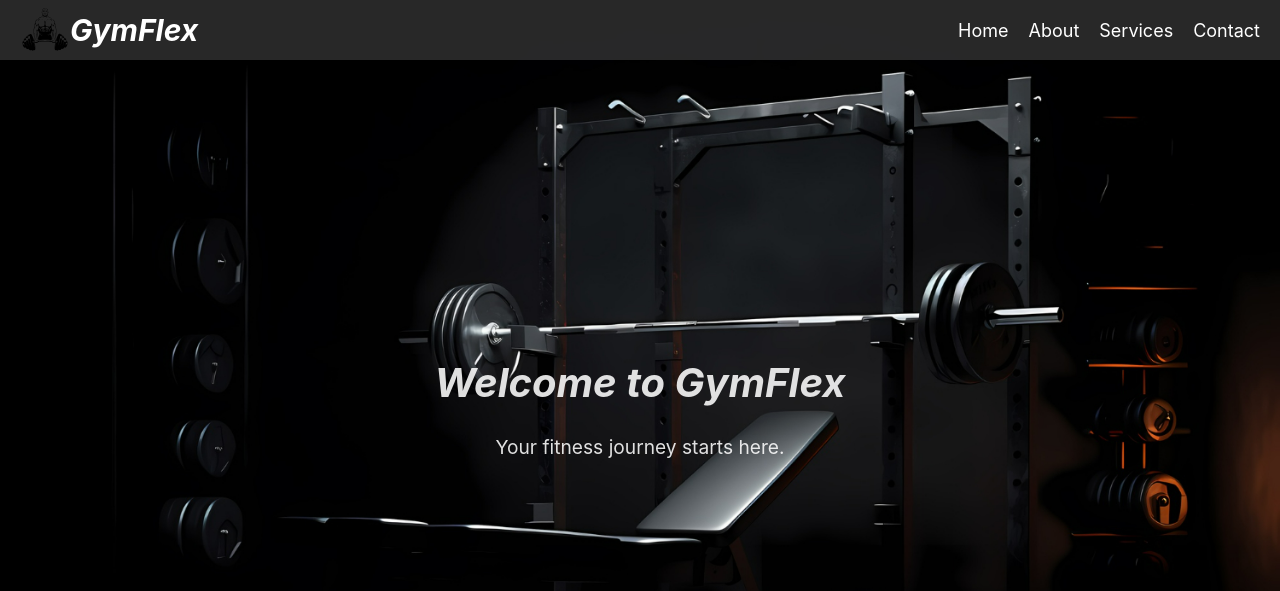
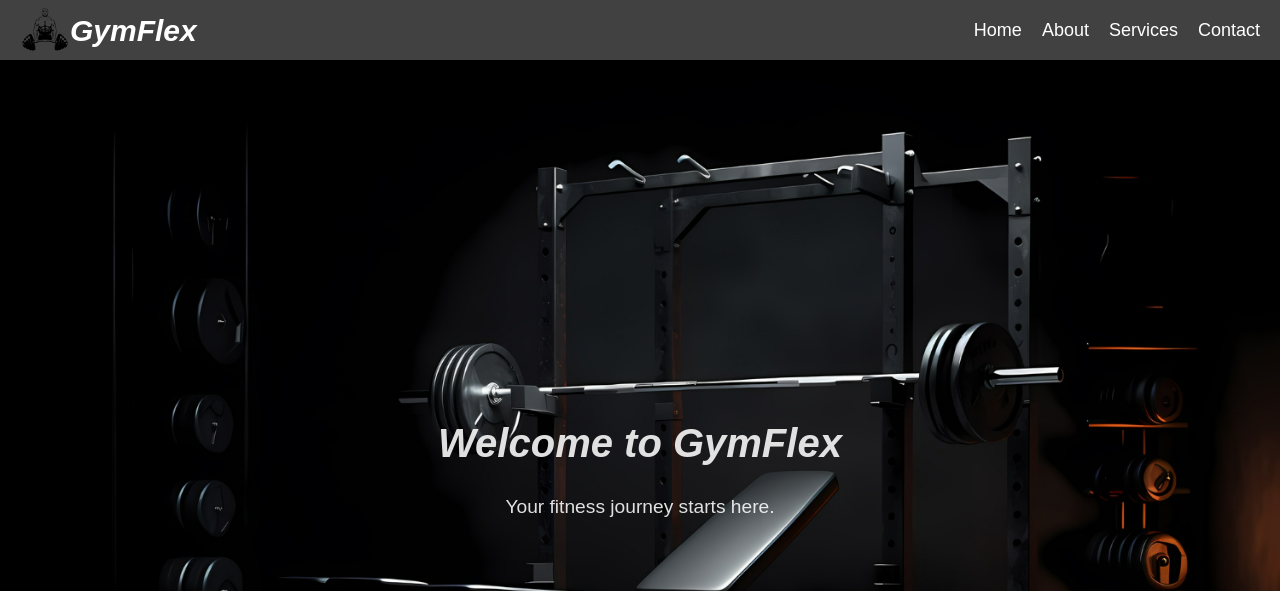
Before and after one commit to MohauMushi/Gym-Website, a React (Vite) app: page / in a window 1280 px wide. Shown: the top 591 px of the page. Built offline with nearby package versions, Linux system fonts and the light colour scheme.

Commit message:
Updated App.css and App.jsx files: removed Layout, BrowserRouter and Routes

```diff
--- a/src/App.css
+++ b/src/App.css
@@ -4,3 +4,13 @@
   padding: 2rem;
   text-align: center;
 }
+body, html {
+  margin: 0;
+  padding: 0;
+  font-family: Arial, sans-serif;
+  scroll-behavior: smooth;
+}
+
+.App {
+  padding-top: 60px;
+}
--- a/src/App.jsx
+++ b/src/App.jsx
@@ -1,16 +1,16 @@
-import { BrowserRouter, Route, Routes } from "react-router-dom";
-import LayoutContent from "./Components/Layout/Layout";
+import Navbar from "./Components/Navbar/Navbar";
+import Home from "./Components/Home/Home";
+import About from "./Components/About/About";
 import "./App.css";
 
 function App() {
   return (
     <>
-      <BrowserRouter>
-        <Routes>
-          <Route path="/" element={<LayoutContent />}>
-          </Route>
-        </Routes>
-      </BrowserRouter>
+      <div className="App">
+        <Navbar />
+        <Home />
+        <About />
+      </div>
     </>
   );
 }
--- a/src/Components/Layout/Layout.jsx
+++ /dev/null
@@ -1,20 +0,0 @@
-import React from "react";
-import { Outlet } from "react-router-dom";
-import Navbar from "../Navbar/Navbar";
-import Home from "../Home/Home";
-
-
-const LayoutContent = () => {
-
-  return (
-    <div className="site-wrapper">
-      <Navbar />
-	  <Home />
-      <main>
-        <Outlet />
-      </main>
-    </div>
-  );
-};
-
-export default LayoutContent;
```
